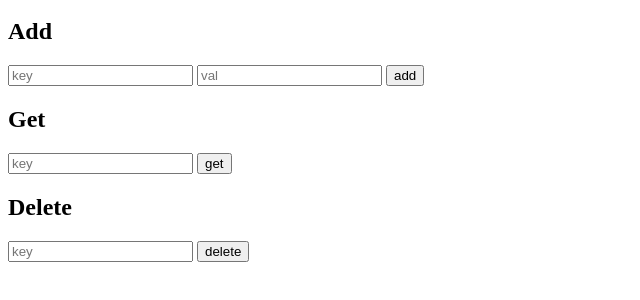
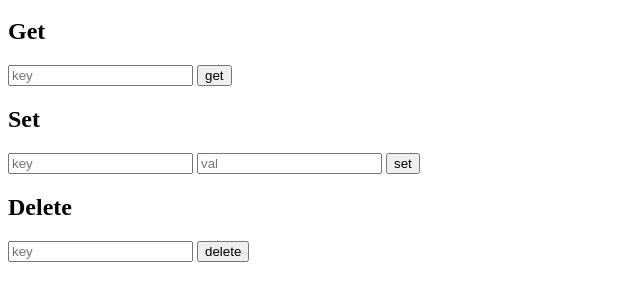
Before and after one commit to asim/kayvee, a plain HTML site: page html/index.html in a window 1280 px wide. Shown: the part 48-348 px from the top of the page, without its empty margins (0-640 px from the left). Drawn offline with Linux system fonts and the light colour scheme.

Commit message:
rename add to set

```diff
--- a/html/index.html
+++ b/html/index.html
@@ -4,16 +4,16 @@
 	</head>
 	<body>
 		<h1>KV</h1/>
-		<h2>Add</h2>
-		<form action="/add">
-			<input id="key" name="key" placeholder="key">
-			<input id="val" name="val" placeholder="val">
-			<button>add</button>
-		</form>
 		<h2>Get</h2>
 		<form action="/get">
 			<input id="key" name="key" placeholder="key">
 			<button>get</button>
+		</form>
+		<h2>Set</h2>
+		<form action="/set">
+			<input id="key" name="key" placeholder="key">
+			<input id="val" name="val" placeholder="val">
+			<button>set</button>
 		</form>
 		<h2>Delete</h2>
 		<form action="/del">
```
Also changed, not shown: 1 other file.
